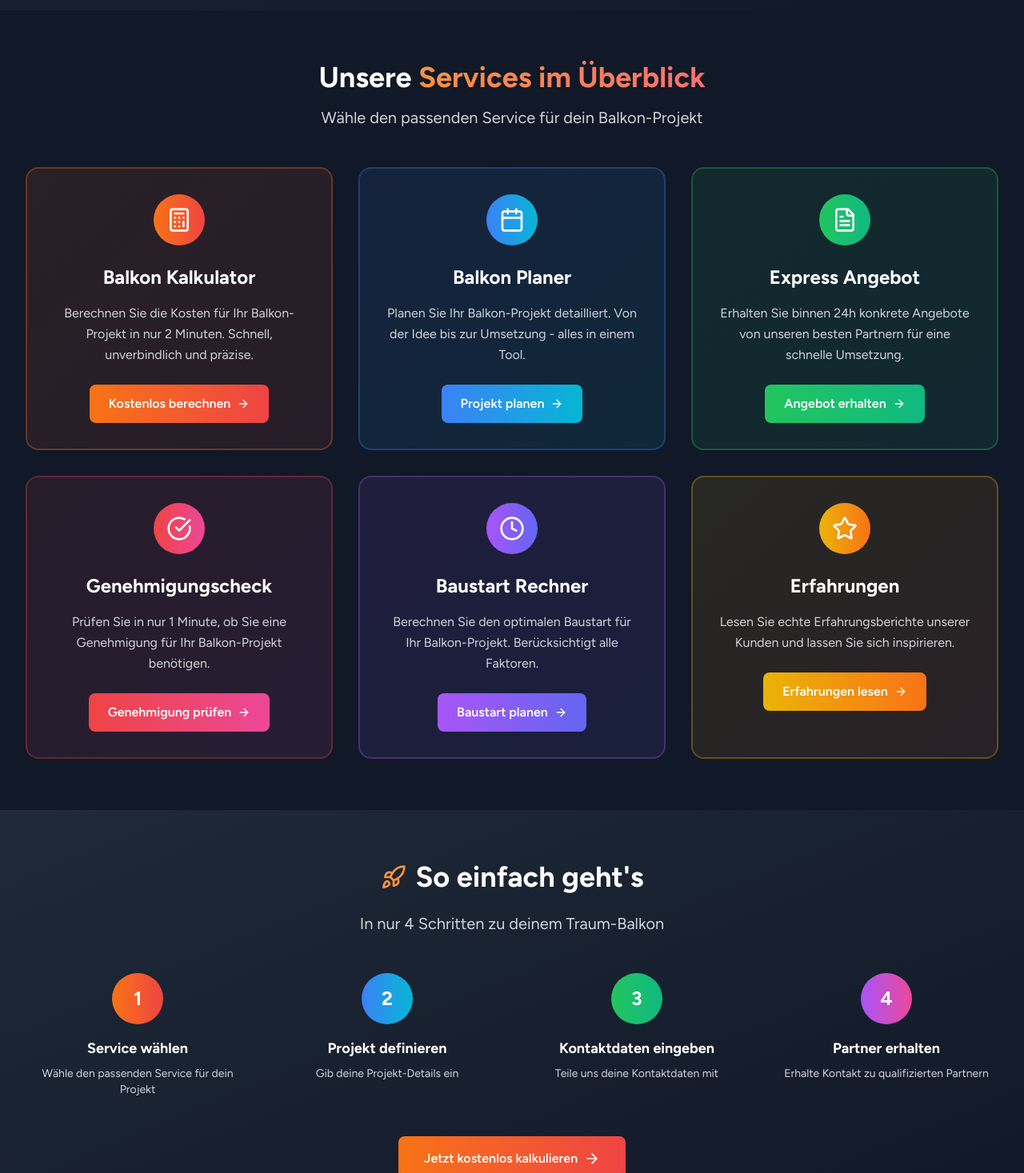
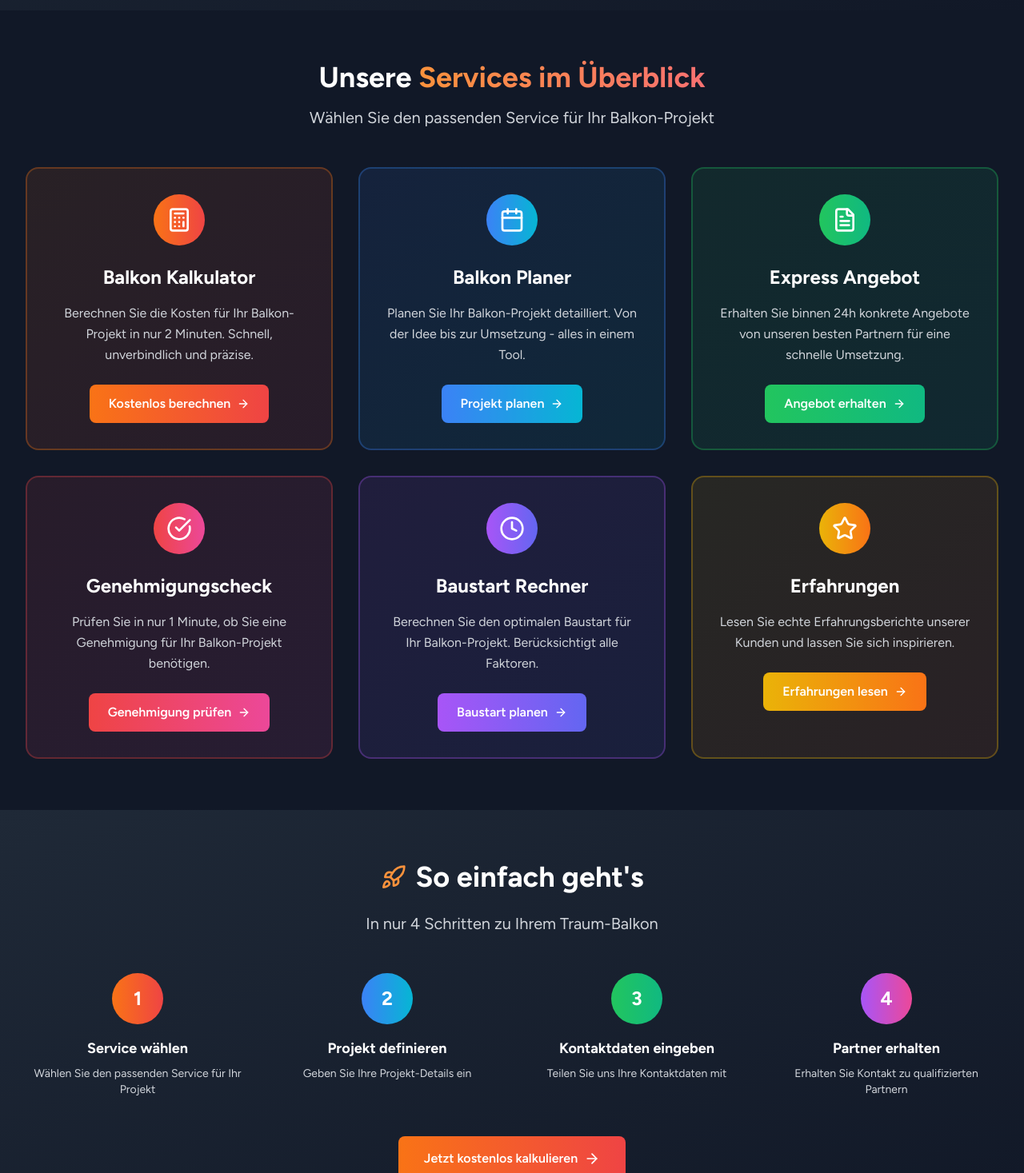
Before and after one commit to BALKONFUCHS/balkonfuchs-deployment, a Next.js app: page / in a window 1280 px wide. Shown: the part 1080-2547 px from the top of the page at 80% size. Built offline with nearby package versions, Linux system fonts and the light colour scheme.

Commit message:
Standardize customer addressing to formal 'Sie' form throughout homepage for professional consistency

```diff
--- a/pages/startseite-farbtest.tsx
+++ b/pages/startseite-farbtest.tsx
@@ -101,7 +101,7 @@ const StartseiteFarbtest = () => {
 
             <div className="text-xl text-gray-300 max-w-4xl mx-auto mb-8 space-y-2">
               <p>
-                Bis zu <span className="text-transparent bg-clip-text bg-gradient-to-r from-orange-400 to-red-400 font-bold">35% sparen</span> bei deinem Balkon-Projekt
+                Bis zu <span className="text-transparent bg-clip-text bg-gradient-to-r from-orange-400 to-red-400 font-bold">35% sparen</span> bei Ihrem Balkon-Projekt
               </p>
               <p>
                 Über <span className="text-transparent bg-clip-text bg-gradient-to-r from-blue-400 to-cyan-400 font-bold">850 Haushalte</span> haben bereits den <span className="text-transparent bg-clip-text bg-gradient-to-r from-green-400 to-emerald-400 font-bold">perfekten Partner</span> gefunden
@@ -239,7 +239,7 @@ const StartseiteFarbtest = () => {
                 Unsere <span className="text-transparent bg-clip-text bg-gradient-to-r from-orange-400 to-red-400">Services im Überblick</span>
               </h2>
               <p className="text-xl text-gray-300 max-w-2xl mx-auto">
-                Wähle den passenden Service für dein Balkon-Projekt
+                Wählen Sie den passenden Service für Ihr Balkon-Projekt
               </p>
             </div>
 
@@ -379,7 +379,7 @@ const StartseiteFarbtest = () => {
                 </h2>
               </div>
               <p className="text-xl text-gray-300 max-w-2xl mx-auto">
-                In nur 4 Schritten zu deinem Traum-Balkon
+                In nur 4 Schritten zu Ihrem Traum-Balkon
               </p>
             </div>
 
@@ -389,28 +389,28 @@ const StartseiteFarbtest = () => {
                   <span className="text-2xl font-bold text-white">1</span>
                 </div>
                 <h3 className="text-lg font-bold text-white mb-2">Service wählen</h3>
-                <p className="text-gray-300 text-sm">Wähle den passenden Service für dein Projekt</p>
+                <p className="text-gray-300 text-sm">Wählen Sie den passenden Service für Ihr Projekt</p>
               </div>
               <div className="text-center">
                 <div className="w-16 h-16 bg-gradient-to-r from-blue-500 to-cyan-500 rounded-full flex items-center justify-center mx-auto mb-4">
                   <span className="text-2xl font-bold text-white">2</span>
                 </div>
                 <h3 className="text-lg font-bold text-white mb-2">Projekt definieren</h3>
-                <p className="text-gray-300 text-sm">Gib deine Projekt-Details ein</p>
+                <p className="text-gray-300 text-sm">Geben Sie Ihre Projekt-Details ein</p>
               </div>
               <div className="text-center">
                 <div className="w-16 h-16 bg-gradient-to-r from-green-500 to-emerald-500 rounded-full flex items-center justify-center mx-auto mb-4">
                   <span className="text-2xl font-bold text-white">3</span>
                 </div>
                 <h3 className="text-lg font-bold text-white mb-2">Kontaktdaten eingeben</h3>
-                <p className="text-gray-300 text-sm">Teile uns deine Kontaktdaten mit</p>
+                <p className="text-gray-300 text-sm">Teilen Sie uns Ihre Kontaktdaten mit</p>
               </div>
               <div className="text-center">
                 <div className="w-16 h-16 bg-gradient-to-r from-purple-500 to-pink-500 rounded-full flex items-center justify-center mx-auto mb-4">
                   <span className="text-2xl font-bold text-white">4</span>
                 </div>
                 <h3 className="text-lg font-bold text-white mb-2">Partner erhalten</h3>
-                <p className="text-gray-300 text-sm">Erhalte Kontakt zu qualifizierten Partnern</p>
+                <p className="text-gray-300 text-sm">Erhalten Sie Kontakt zu qualifizierten Partnern</p>
               </div>
             </div>
 
@@ -546,7 +546,7 @@ const StartseiteFarbtest = () => {
                 Häufige Fragen zu <span className="text-transparent bg-clip-text bg-gradient-to-r from-orange-400 to-red-400">Balkon-Projekten</span>
               </h2>
               <p className="text-xl text-gray-300 max-w-2xl mx-auto">
-                Hier findest du die wichtigsten Antworten auf die häufigsten Fragen rund um dein Balkonprojekt
+                Hier finden Sie die wichtigsten Antworten auf die häufigsten Fragen rund um Ihr Balkonprojekt
               </p>
             </div>
 
```
